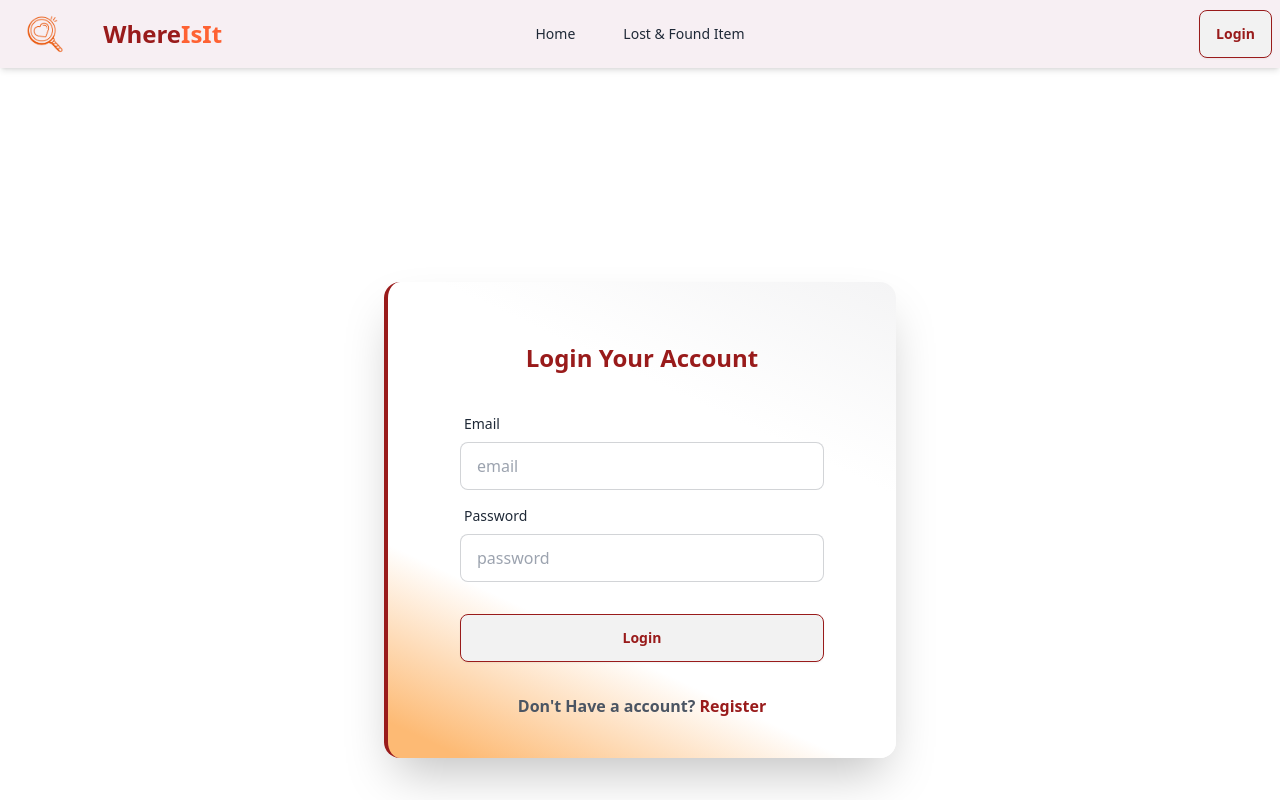
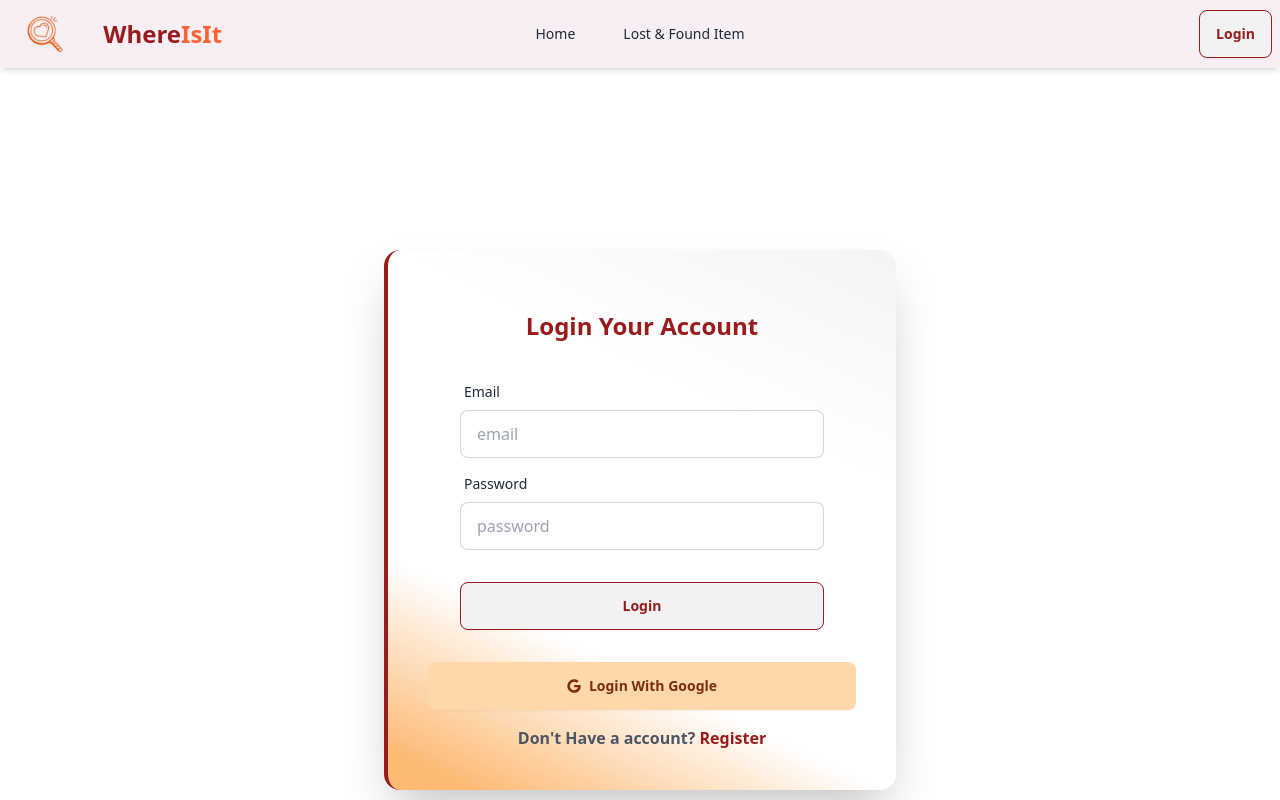
Before and after one commit to Chitra35006/A-11-whereIsIt-Client, a React (Vite) app: page /signIn in a window 1280 px wide. Shown: the top 800 px of the page. Built offline with nearby package versions, Linux system fonts and the light colour scheme; no server answers.

Commit message:
google signIn

```diff
--- a/src/context/AuthProvider.jsx
+++ b/src/context/AuthProvider.jsx
@@ -1,9 +1,11 @@
 import React, { useEffect, useState } from 'react';
 import AuthContext from './AuthContext';
-import { createUserWithEmailAndPassword, onAuthStateChanged, signInWithEmailAndPassword } from 'firebase/auth';
+import { createUserWithEmailAndPassword, GoogleAuthProvider, onAuthStateChanged, signInWithEmailAndPassword, signInWithPopup } from 'firebase/auth';
 import { auth } from '../firebase/firebase.config';
 
 const AuthProvider = ({children}) => {
+
+    const provider = new GoogleAuthProvider();
 
     const[user, setUser] = useState(null);
 
@@ -19,6 +21,11 @@ const AuthProvider = ({children}) => {
     const signInUser =(email,password)=>{
         setLoading(true);
         return signInWithEmailAndPassword(auth,email,password);
+    }
+
+    //sign up with pop up
+    const signInWithGoogle=()=>{
+        return signInWithPopup(auth,provider);
     }
 
     useEffect(()=>{
@@ -37,7 +44,8 @@ const AuthProvider = ({children}) => {
         user,
         setUser,
         loading,
-        signInUser
+        signInUser,
+        signInWithGoogle
 
 
     }
--- a/src/pages/SignIn.jsx
+++ b/src/pages/SignIn.jsx
@@ -2,10 +2,24 @@ import React, { useState } from 'react';
 import { Link } from 'react-router-dom';
 import useAuth from '../hooks/useAuth';
 import Swal from 'sweetalert2';
+import { FaGoogle } from "react-icons/fa";
 
 const SignIn = () => {
-    const{signInUser,setUser} = useAuth();
+    const{signInUser,setUser,signInWithGoogle} = useAuth();
     const [errorMessage, setErrorMessage] = useState(null);
+
+    const handleGoogleSignIn =()=>{
+
+      signInWithGoogle()
+      .then((result) => {
+        console.log("User Info:", result.user);
+        // navigate(location?.state?.from?.pathname || "/");
+      })
+      .catch((err) => {
+        console.error("Sign-in Error:", err.message);
+      });
+    }
+
     const handleSignIn = e =>{
       e.preventDefault();
         const form = e.target;
@@ -32,6 +46,9 @@ const SignIn = () => {
           //     navigate(from, { replace: true });
           // })
         }
+
+        //Pop Up
+
 
       })
       .catch((err)=>{
@@ -88,6 +105,7 @@ const SignIn = () => {
               errorMessage && <p className="p-2 mt-2 font-semibold bg-red-300 text-red-700">{errorMessage}</p>
           }
         </form>
+        <button onClick={handleGoogleSignIn} type="button" className="btn border-none text-orange-900 bg-orange-200 mb-4 hover:bg-red-200 hover:text-red-700"><FaGoogle></FaGoogle> Login With Google</button>
         <p className="text-center text-gray-600 font-semibold">Don't Have a account? <Link className="text-red-800" to="/signUp">Register</Link> </p>
       </div>
     </div>
```
